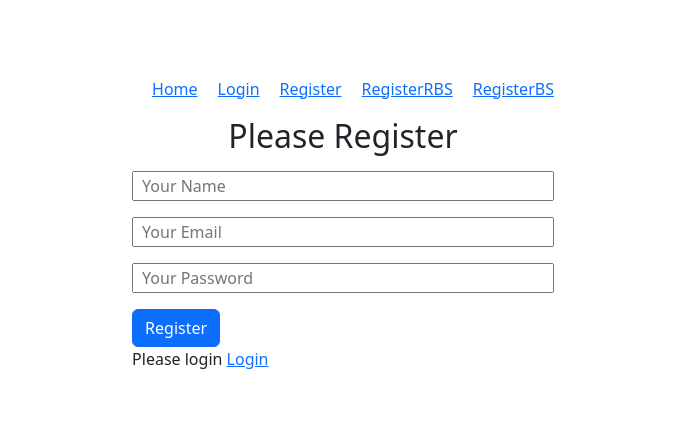
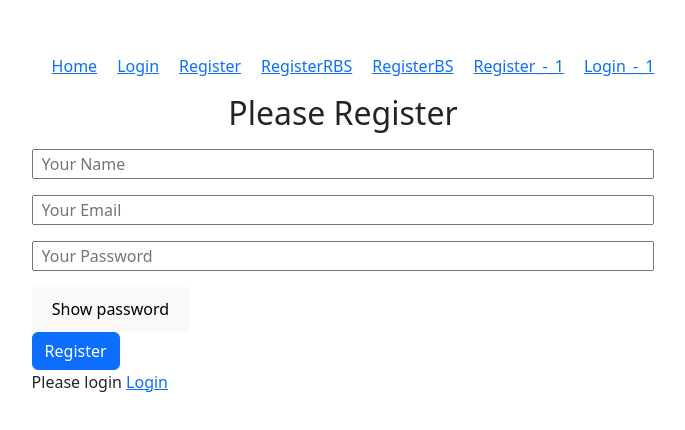
Before and after one commit to HmSani6699/email-password-projects, a React (Vite) app: page /register in a window 1280 px wide. Shown: the part 168-598 px from the top of the page, without its empty margins (297-982 px from the left). Built offline with nearby package versions, Linux system fonts and the light colour scheme.

Commit message:
ad to new recap router part

```diff
--- /dev/null
+++ b/src/Login__1/Login__1.jsx
@@ -0,0 +1,11 @@
+import React from 'react';
+
+const Login__1 = () => {
+    return (
+        <div>
+
+        </div>
+    );
+};
+
+export default Login__1;
--- a/src/Register/Register.jsx
+++ b/src/Register/Register.jsx
@@ -5,7 +5,8 @@ import { Link } from 'react-router-dom';
 
 const Register = () => {
     const [error,setError]=useState('');
-    const [success,setSuccess]=useState('')
+    const [success,setSuccess]=useState('');
+    const [password,showPassword] =useState('password')
 
     const auth=getAuth(app)
 
@@ -72,6 +73,10 @@ const Register = () => {
         })
     }
 
+    const handleShowPassword=()=>{
+        showPassword('text')
+    }
+
     return (
         <div>
             <h2 className='mt-3 mb-3 text-center'>Please Register</h2>
@@ -80,7 +85,9 @@ const Register = () => {
                 <br />
                 <input className='mb-3 w-100 rounded-lg ps-2' type="email" name="email" id="email" placeholder='Your Email' required />
                 <br />
-                <input className='mb-3 w-100 roundet-lg ps-2' type="password" name="password" id="password" placeholder='Your Password' required />
+                <input className='mb-3 w-100 roundet-lg ps-2' type={password} name="password" id="password" placeholder='Your Password' required />
+                <br />
+                <button onClick={handleShowPassword}>Show password</button>
                 <br />
                 <input className='btn btn-primary' type="submit" value="Register" />
             </form>
--- /dev/null
+++ b/src/Register__1/Register__1.jsx
@@ -0,0 +1,11 @@
+import React from 'react';
+
+const Register__1 = () => {
+    return (
+        <div>
+
+        </div>
+    );
+};
+
+export default Register__1;
--- a/src/component/Header/Header.jsx
+++ b/src/component/Header/Header.jsx
@@ -10,7 +10,8 @@ const Header = () => {
             <Link to='/register'>Register</Link>
             <Link to='/register-rbs'>RegisterRBS</Link>
             <Link to='/register-bs'>RegisterBS</Link>
-
+            <Link to='/register__1'>Register_-_1</Link>
+            <Link to='/login__1'>Login_-_1</Link>
         </nav>
     );
 };
```
Also changed, not shown: src/main.jsx (+10 -0 lines).
